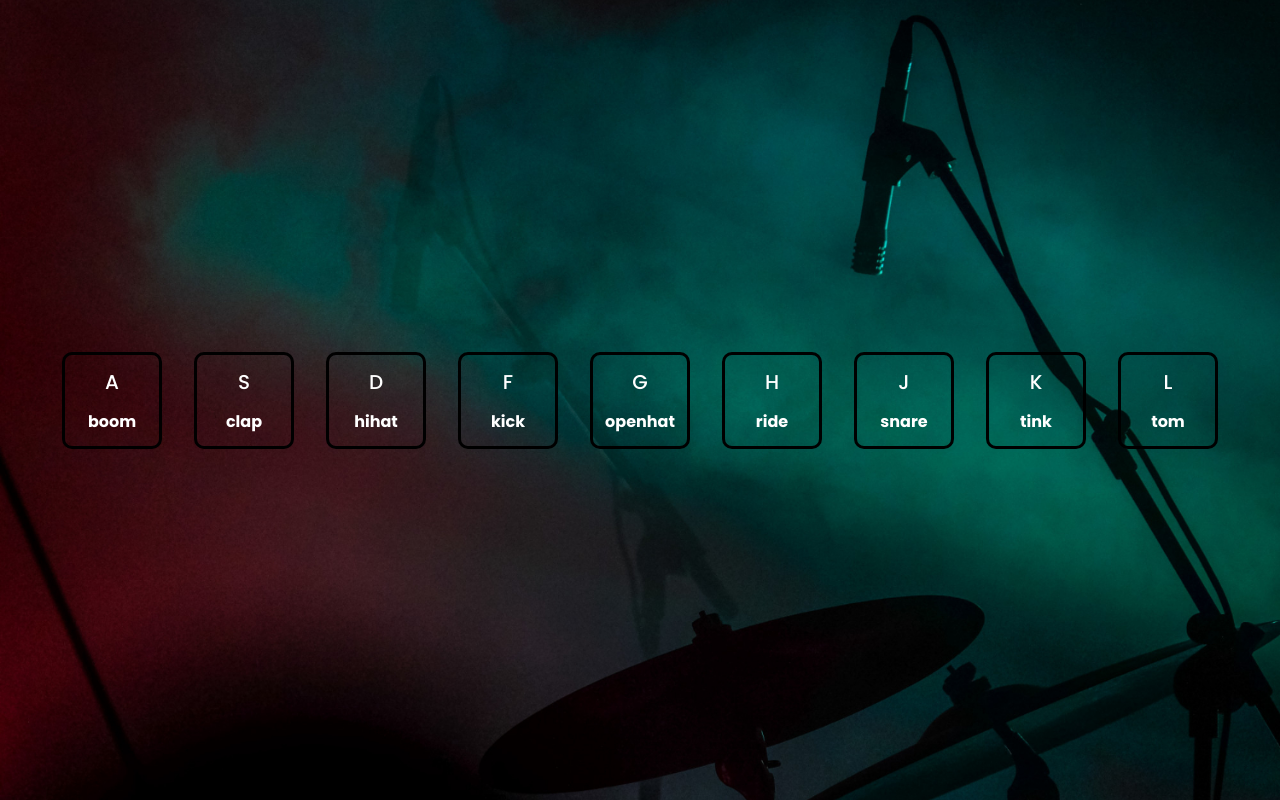
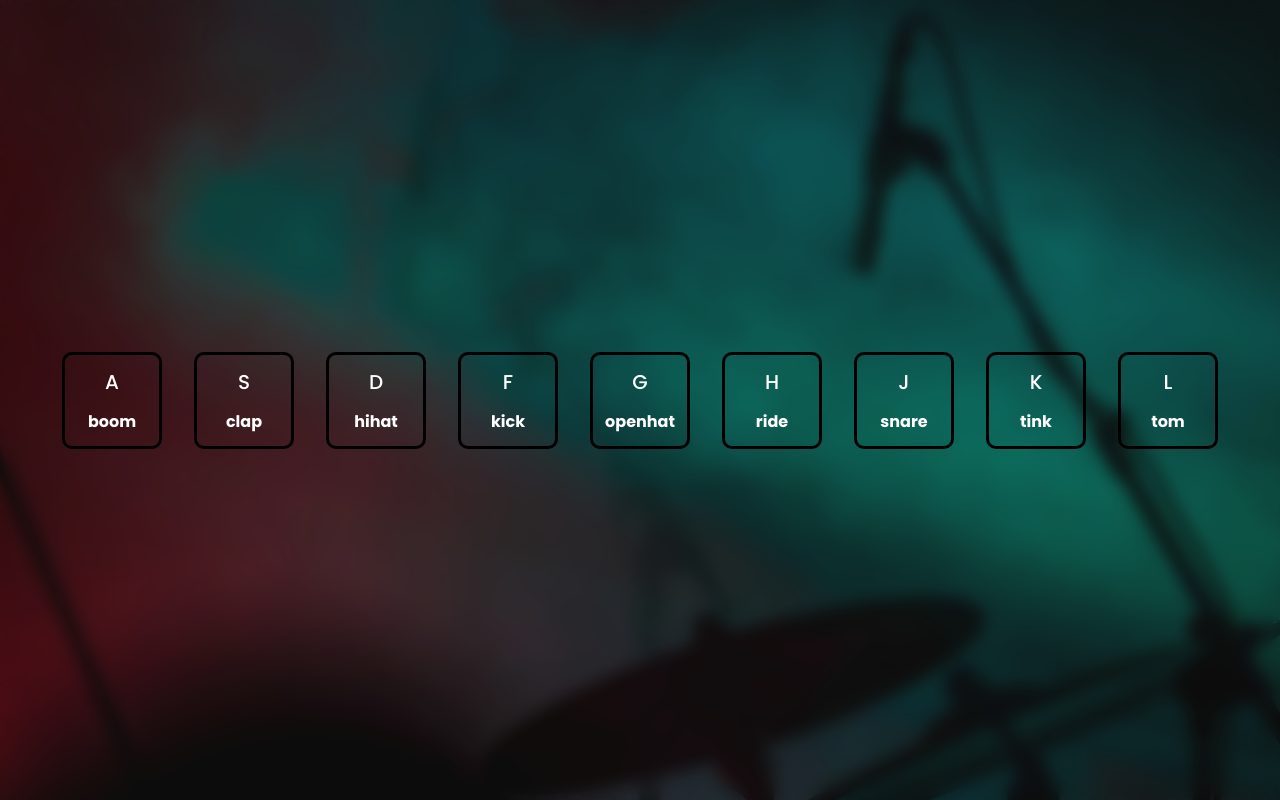
Before and after one commit to shivPosted/Drum-Fun, a plain HTML site: page index.html in a window 1280 px wide. Drawn offline with Linux system fonts and the light colour scheme.

Commit message:
final- done with drum-kit with JS 🥳

```diff
--- a/index.html
+++ b/index.html
@@ -46,5 +46,6 @@
         <h3>tom</h3>
       </div>
     </div>
+    <div class="overlay"></div>
   </body>
 </html>
--- a/style.css
+++ b/style.css
@@ -21,8 +21,11 @@ body {
   background-size: cover;
 }
 .drum-kit-main {
+  max-width: 120rem;
+  flex-wrap: wrap;
   display: flex;
   gap: 3.2rem;
+  z-index: 5;
 }
 
 .instrument {
@@ -51,3 +54,14 @@ h3 {
   font-size: 1.6rem;
   font-weight: 700;
 }
+
+.overlay {
+  position: absolute;
+  width: 100%;
+  height: 100%;
+  top: 0;
+  left: 0;
+  background-color: rgba(119, 119, 119, 0.1);
+  backdrop-filter: blur(8px);
+  z-index: 1;
+}
```
